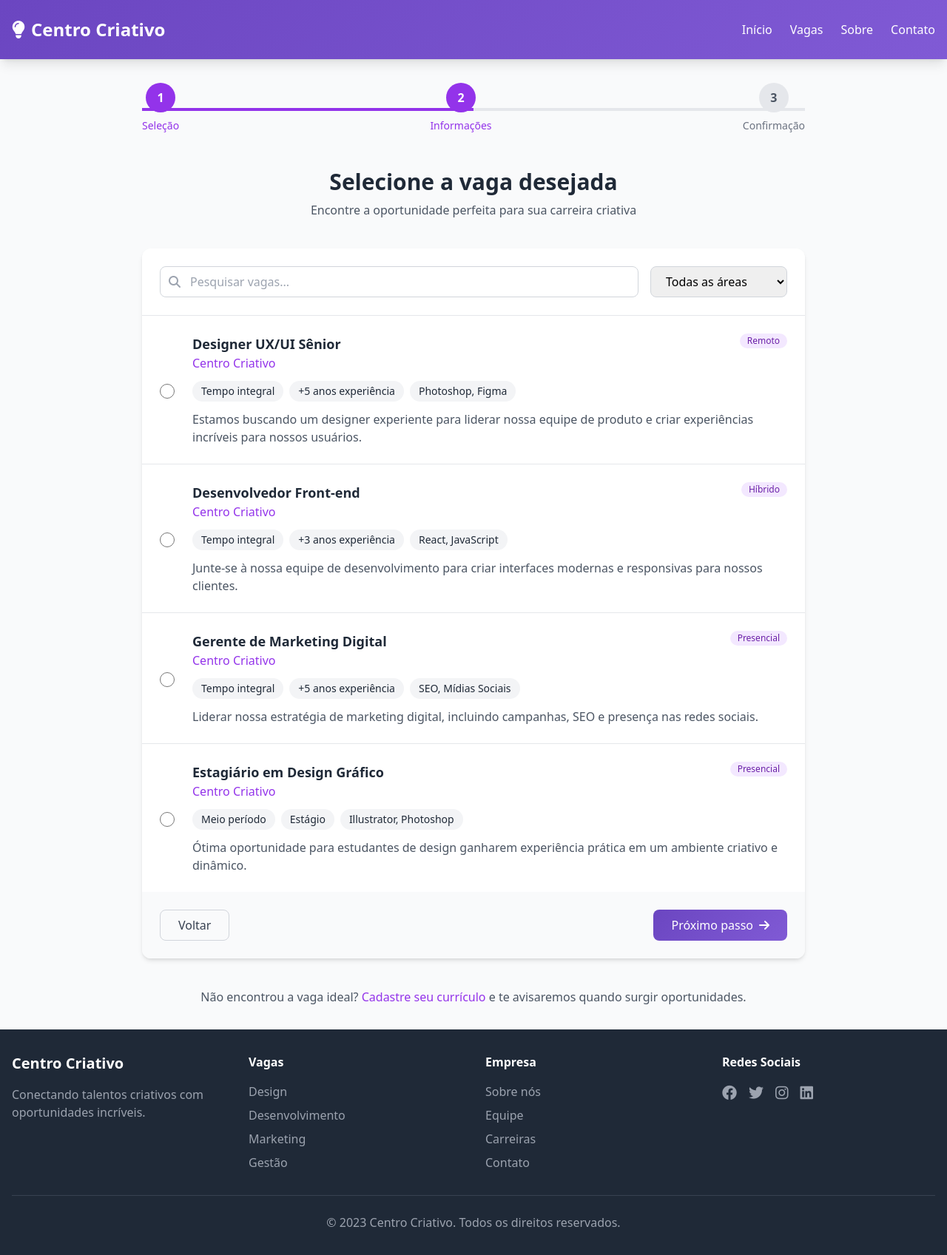
After one commit to allysonaggp/centro-criativoas, a Flask app: template templates/trabalhe-conosco.html in a window 1280 px wide. The commit adds this page. Shown: the whole page at 74% size. Run offline with Flask 3, Linux system fonts and the light colour scheme; the template is opened without the code that fills it, so the values that code supplies are empty; some libraries are stand-ins or nearby versions.

Commit message:
atualização pagina extra

```diff
--- /dev/null
+++ b/templates/trabalhe-conosco.html
@@ -0,0 +1,269 @@
+<!DOCTYPE html>
+<html lang="pt-BR">
+<head>
+    <meta charset="UTF-8">
+    <meta name="viewport" content="width=device-width, initial-scale=1.0">
+    <title>Seleção de Empregos - Centro Criativo</title>
+    <script src="https://cdn.tailwindcss.com"></script>
+    <link rel="stylesheet" href="https://cdnjs.cloudflare.com/ajax/libs/font-awesome/6.4.0/css/all.min.css">
+    <style>
+        .gradient-bg {
+            background: linear-gradient(135deg, #6B46C1 0%, #805AD5 100%);
+        }
+        .job-card:hover {
+            transform: translateY(-5px);
+            box-shadow: 0 10px 25px rgba(0, 0, 0, 0.1);
+        }
+        .custom-radio:checked {
+            background-color: #805AD5;
+            border-color: #805AD5;
+        }
+    </style>
+</head>
+<body class="bg-gray-50 font-sans">
+    <div class="min-h-screen flex flex-col">
+        <!-- Header -->
+        <header class="gradient-bg text-white py-6 shadow-lg">
+            <div class="container mx-auto px-4">
+                <div class="flex justify-between items-center">
+                    <div class="flex items-center space-x-2">
+                        <i class="fas fa-lightbulb text-2xl"></i>
+                        <h1 class="text-2xl font-bold">Centro Criativo</h1>
+                    </div>
+                    <nav class="hidden md:flex space-x-6">
+                        <a href="#" class="hover:text-purple-200 transition">Início</a>
+                        <a href="#" class="hover:text-purple-200 transition">Vagas</a>
+                        <a href="#" class="hover:text-purple-200 transition">Sobre</a>
+                        <a href="#" class="hover:text-purple-200 transition">Contato</a>
+                    </nav>
+                    <button class="md:hidden text-xl">
+                        <i class="fas fa-bars"></i>
+                    </button>
+                </div>
+            </div>
+        </header>
+
+        <!-- Main Content -->
+        <main class="flex-grow container mx-auto px-4 py-8">
+            <div class="max-w-4xl mx-auto">
+                <!-- Progress Steps -->
+                <div class="mb-12">
+                    <div class="flex justify-between relative">
+                        <div class="absolute top-1/2 left-0 right-0 h-1 bg-gray-200 -z-10"></div>
+                        <div class="absolute top-1/2 left-0 w-1/2 h-1 bg-purple-600 -z-10"></div>
+
+                        <div class="flex flex-col items-center">
+                            <div class="w-10 h-10 rounded-full bg-purple-600 text-white flex items-center justify-center font-bold mb-2">1</div>
+                            <span class="text-sm font-medium text-purple-600">Seleção</span>
+                        </div>
+                        <div class="flex flex-col items-center">
+                            <div class="w-10 h-10 rounded-full bg-purple-600 text-white flex items-center justify-center font-bold mb-2">2</div>
+                            <span class="text-sm font-medium text-purple-600">Informações</span>
+                        </div>
+                        <div class="flex flex-col items-center">
+                            <div class="w-10 h-10 rounded-full bg-gray-200 text-gray-600 flex items-center justify-center font-bold mb-2">3</div>
+                            <span class="text-sm font-medium text-gray-500">Confirmação</span>
+                        </div>
+                    </div>
+                </div>
+
+                <!-- Form Title -->
+                <div class="text-center mb-10">
+                    <h2 class="text-3xl font-bold text-gray-800 mb-2">Selecione a vaga desejada</h2>
+                    <p class="text-gray-600">Encontre a oportunidade perfeita para sua carreira criativa</p>
+                </div>
+
+                <!-- Job Selection Form -->
+                <form class="bg-white rounded-xl shadow-md overflow-hidden">
+                    <!-- Search and Filter -->
+                    <div class="p-6 border-b border-gray-200">
+                        <div class="flex flex-col md:flex-row gap-4">
+                            <div class="flex-grow relative">
+                                <i class="fas fa-search absolute left-3 top-1/2 transform -translate-y-1/2 text-gray-400"></i>
+                                <input type="text" placeholder="Pesquisar vagas..." class="w-full pl-10 pr-4 py-2 border border-gray-300 rounded-lg focus:ring-2 focus:ring-purple-500 focus:border-purple-500">
+                            </div>
+                            <select class="border border-gray-300 rounded-lg px-4 py-2 focus:ring-2 focus:ring-purple-500 focus:border-purple-500">
+                                <option>Todas as áreas</option>
+                                <option>Design</option>
+                                <option>Desenvolvimento</option>
+                                <option>Marketing</option>
+                                <option>Gestão</option>
+                            </select>
+                        </div>
+                    </div>
+
+                    <!-- Job Listings -->
+                    <div class="divide-y divide-gray-200">
+                        <!-- Job 1 -->
+                        <div class="p-6 hover:bg-gray-50 transition">
+                            <label class="flex flex-col md:flex-row md:items-center cursor-pointer">
+                                <div class="flex items-start mb-4 md:mb-0 md:mr-6">
+                                    <input type="radio" name="job" class="custom-radio h-5 w-5 text-purple-600 border-gray-300 focus:ring-purple-500 mt-1">
+                                </div>
+                                <div class="flex-grow">
+                                    <div class="flex justify-between items-start">
+                                        <div>
+                                            <h3 class="text-lg font-semibold text-gray-800">Designer UX/UI Sênior</h3>
+                                            <p class="text-purple-600 font-medium">Centro Criativo</p>
+                                        </div>
+                                        <span class="bg-purple-100 text-purple-800 text-xs font-medium px-2.5 py-0.5 rounded-full">Remoto</span>
+                                    </div>
+                                    <div class="mt-3 flex flex-wrap gap-2">
+                                        <span class="text-sm bg-gray-100 text-gray-800 px-3 py-1 rounded-full">Tempo integral</span>
+                                        <span class="text-sm bg-gray-100 text-gray-800 px-3 py-1 rounded-full">+5 anos experiência</span>
+                                        <span class="text-sm bg-gray-100 text-gray-800 px-3 py-1 rounded-full">Photoshop, Figma</span>
+                                    </div>
+                                    <p class="mt-3 text-gray-600">Estamos buscando um designer experiente para liderar nossa equipe de produto e criar experiências incríveis para nossos usuários.</p>
+                                </div>
+                            </label>
+                        </div>
+
+                        <!-- Job 2 -->
+                        <div class="p-6 hover:bg-gray-50 transition">
+                            <label class="flex flex-col md:flex-row md:items-center cursor-pointer">
+                                <div class="flex items-start mb-4 md:mb-0 md:mr-6">
+                                    <input type="radio" name="job" class="custom-radio h-5 w-5 text-purple-600 border-gray-300 focus:ring-purple-500 mt-1">
+                                </div>
+                                <div class="flex-grow">
+                                    <div class="flex justify-between items-start">
+                                        <div>
+                                            <h3 class="text-lg font-semibold text-gray-800">Desenvolvedor Front-end</h3>
+                                            <p class="text-purple-600 font-medium">Centro Criativo</p>
+                                        </div>
+                                        <span class="bg-purple-100 text-purple-800 text-xs font-medium px-2.5 py-0.5 rounded-full">Híbrido</span>
+                                    </div>
+                                    <div class="mt-3 flex flex-wrap gap-2">
+                                        <span class="text-sm bg-gray-100 text-gray-800 px-3 py-1 rounded-full">Tempo integral</span>
+                                        <span class="text-sm bg-gray-100 text-gray-800 px-3 py-1 rounded-full">+3 anos experiência</span>
+                                        <span class="text-sm bg-gray-100 text-gray-800 px-3 py-1 rounded-full">React, JavaScript</span>
+                                    </div>
+                                    <p class="mt-3 text-gray-600">Junte-se à nossa equipe de desenvolvimento para criar interfaces modernas e responsivas para nossos clientes.</p>
+                                </div>
+                            </label>
+                        </div>
+
+                        <!-- Job 3 -->
+                        <div class="p-6 hover:bg-gray-50 transition">
+                            <label class="flex flex-col md:flex-row md:items-center cursor-pointer">
+                                <div class="flex items-start mb-4 md:mb-0 md:mr-6">
+                                    <input type="radio" name="job" class="custom-radio h-5 w-5 text-purple-600 border-gray-300 focus:ring-purple-500 mt-1">
+                                </div>
+                                <div class="flex-grow">
+                                    <div class="flex justify-between items-start">
+                                        <div>
+                                            <h3 class="text-lg font-semibold text-gray-800">Gerente de Marketing Digital</h3>
+                                            <p class="text-purple-600 font-medium">Centro Criativo</p>
+                                        </div>
+                                        <span class="bg-purple-100 text-purple-800 text-xs font-medium px-2.5 py-0.5 rounded-full">Presencial</span>
+                                    </div>
+                                    <div class="mt-3 flex flex-wrap gap-2">
+                                        <span class="text-sm bg-gray-100 text-gray-800 px-3 py-1 rounded-full">Tempo integral</span>
+                                        <span class="text-sm bg-gray-100 text-gray-800 px-3 py-1 rounded-full">+5 anos experiência</span>
+                                        <span class="text-sm bg-gray-100 text-gray-800 px-3 py-1 rounded-full">SEO, Mídias Sociais</span>
+                                    </div>
+                                    <p class="mt-3 text-gray-600">Liderar nossa estratégia de marketing digital, incluindo campanhas, SEO e presença nas redes sociais.</p>
+                                </div>
+                            </label>
+                        </div>
+
+                        <!-- Job 4 -->
+                        <div class="p-6 hover:bg-gray-50 transition">
+                            <label class="flex flex-col md:flex-row md:items-center cursor-pointer">
+                                <div class="flex items-start mb-4 md:mb-0 md:mr-6">
+                                    <input type="radio" name="job" class="custom-radio h-5 w-5 text-purple-600 border-gray-300 focus:ring-purple-500 mt-1">
+                                </div>
+                                <div class="flex-grow">
+                                    <div class="flex justify-between items-start">
+                                        <div>
+                                            <h3 class="text-lg font-semibold text-gray-800">Estagiário em Design Gráfico</h3>
+                                            <p class="text-purple-600 font-medium">Centro Criativo</p>
+                                        </div>
+                                        <span class="bg-purple-100 text-purple-800 text-xs font-medium px-2.5 py-0.5 rounded-full">Presencial</span>
+                                    </div>
+                                    <div class="mt-3 flex flex-wrap gap-2">
+                                        <span class="text-sm bg-gray-100 text-gray-800 px-3 py-1 rounded-full">Meio período</span>
+                                        <span class="text-sm bg-gray-100 text-gray-800 px-3 py-1 rounded-full">Estágio</span>
+                                        <span class="text-sm bg-gray-100 text-gray-800 px-3 py-1 rounded-full">Illustrator, Photoshop</span>
+                                    </div>
+                                    <p class="mt-3 text-gray-600">Ótima oportunidade para estudantes de design ganharem experiência prática em um ambiente criativo e dinâmico.</p>
+                                </div>
+                            </label>
+                        </div>
+                    </div>
+
+                    <!-- Form Actions -->
+                    <div class="p-6 bg-gray-50 flex justify-between">
+                        <button type="button" class="px-6 py-2 border border-gray-300 rounded-lg text-gray-700 hover:bg-gray-100 transition">Voltar</button>
+                        <button type="submit" class="gradient-bg text-white px-6 py-2 rounded-lg hover:bg-purple-700 transition flex items-center">
+                            Próximo passo
+                            <i class="fas fa-arrow-right ml-2"></i>
+                        </button>
+                    </div>
+                </form>
+
+                <!-- Additional Info -->
+                <div class="mt-10 text-center text-gray-600">
+                    <p>Não encontrou a vaga ideal? <a href="#" class="text-purple-600 hover:underline">Cadastre seu currículo</a> e te avisaremos quando surgir oportunidades.</p>
+                </div>
+            </div>
+        </main>
+
+        <!-- Footer -->
+        <footer class="bg-gray-800 text-white py-8">
+            <div class="container mx-auto px-4">
+                <div class="grid grid-cols-1 md:grid-cols-4 gap-8">
+                    <div>
+                        <h3 class="text-xl font-bold mb-4">Centro Criativo</h3>
+                        <p class="text-gray-400">Conectando talentos criativos com oportunidades incríveis.</p>
+                    </div>
+                    <div>
+                        <h4 class="font-semibold mb-4">Vagas</h4>
+                        <ul class="space-y-2">
+                            <li><a href="#" class="text-gray-400 hover:text-white transition">Design</a></li>
+                            <li><a href="#" class="text-gray-400 hover:text-white transition">Desenvolvimento</a></li>
+                            <li><a href="#" class="text-gray-400 hover:text-white transition">Marketing</a></li>
+                            <li><a href="#" class="text-gray-400 hover:text-white transition">Gestão</a></li>
+                        </ul>
+                    </div>
+                    <div>
+                        <h4 class="font-semibold mb-4">Empresa</h4>
+                        <ul class="space-y-2">
+                            <li><a href="#" class="text-gray-400 hover:text-white transition">Sobre nós</a></li>
+                            <li><a href="#" class="text-gray-400 hover:text-white transition">Equipe</a></li>
+                            <li><a href="#" class="text-gray-400 hover:text-white transition">Carreiras</a></li>
+                            <li><a href="#" class="text-gray-400 hover:text-white transition">Contato</a></li>
+                        </ul>
+                    </div>
+                    <div>
+                        <h4 class="font-semibold mb-4">Redes Sociais</h4>
+                        <div class="flex space-x-4">
+                            <a href="#" class="text-gray-400 hover:text-white transition text-xl"><i class="fab fa-facebook"></i></a>
+                            <a href="#" class="text-gray-400 hover:text-white transition text-xl"><i class="fab fa-twitter"></i></a>
+                            <a href="#" class="text-gray-400 hover:text-white transition text-xl"><i class="fab fa-instagram"></i></a>
+                            <a href="#" class="text-gray-400 hover:text-white transition text-xl"><i class="fab fa-linkedin"></i></a>
+                        </div>
+                    </div>
+                </div>
+                <div class="border-t border-gray-700 mt-8 pt-6 text-center text-gray-400">
+                    <p>&copy; 2023 Centro Criativo. Todos os direitos reservados.</p>
+                </div>
+            </div>
+        </footer>
+    </div>
+
+    <script>
+        // Simple script to handle radio selection styling
+        document.querySelectorAll('input[type="radio"]').forEach(radio => {
+            radio.addEventListener('change', function() {
+                document.querySelectorAll('.job-card').forEach(card => {
+                    card.classList.remove('border-purple-500');
+                });
+
+                if (this.checked) {
+                    this.closest('.job-card').classList.add('border-purple-500');
+                }
+            });
+        });
+    </script>
+</body>
+</html>
```
Also changed, not shown: templates/index.html (+7 -6 lines).
